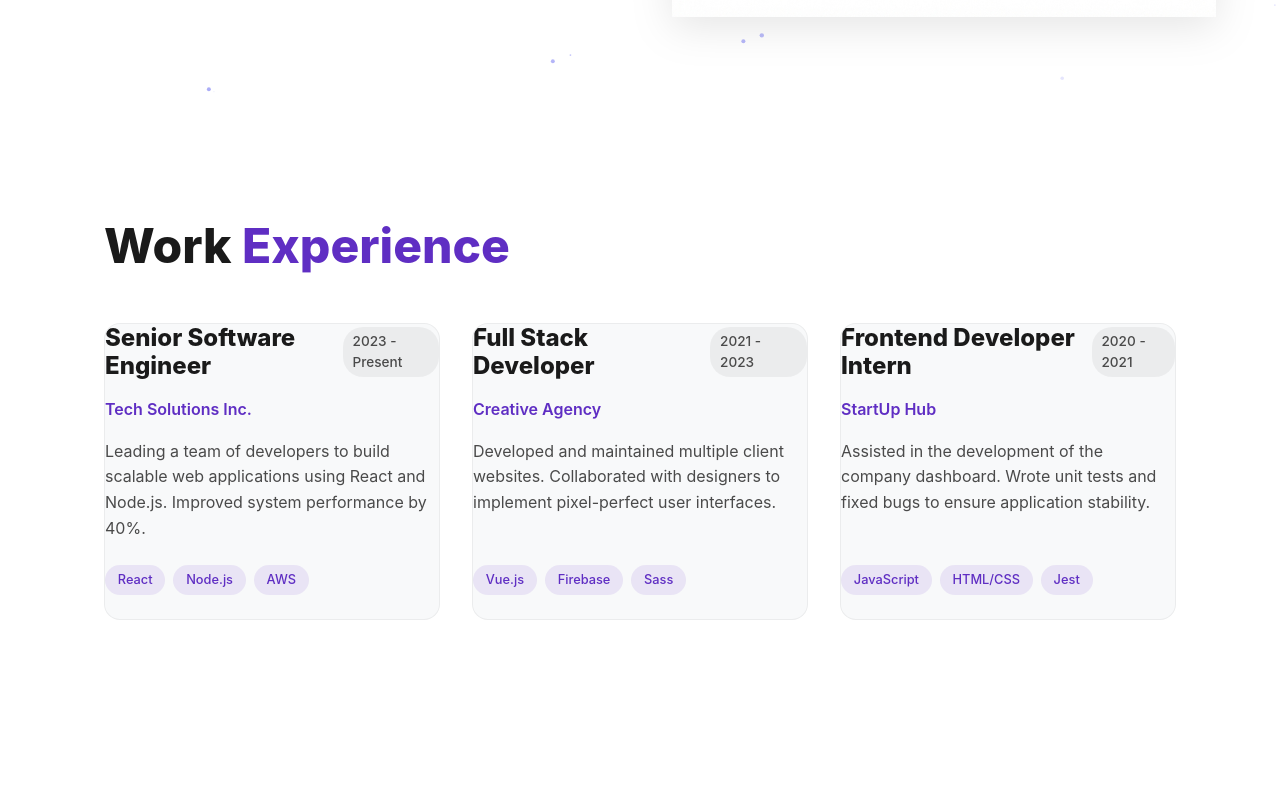
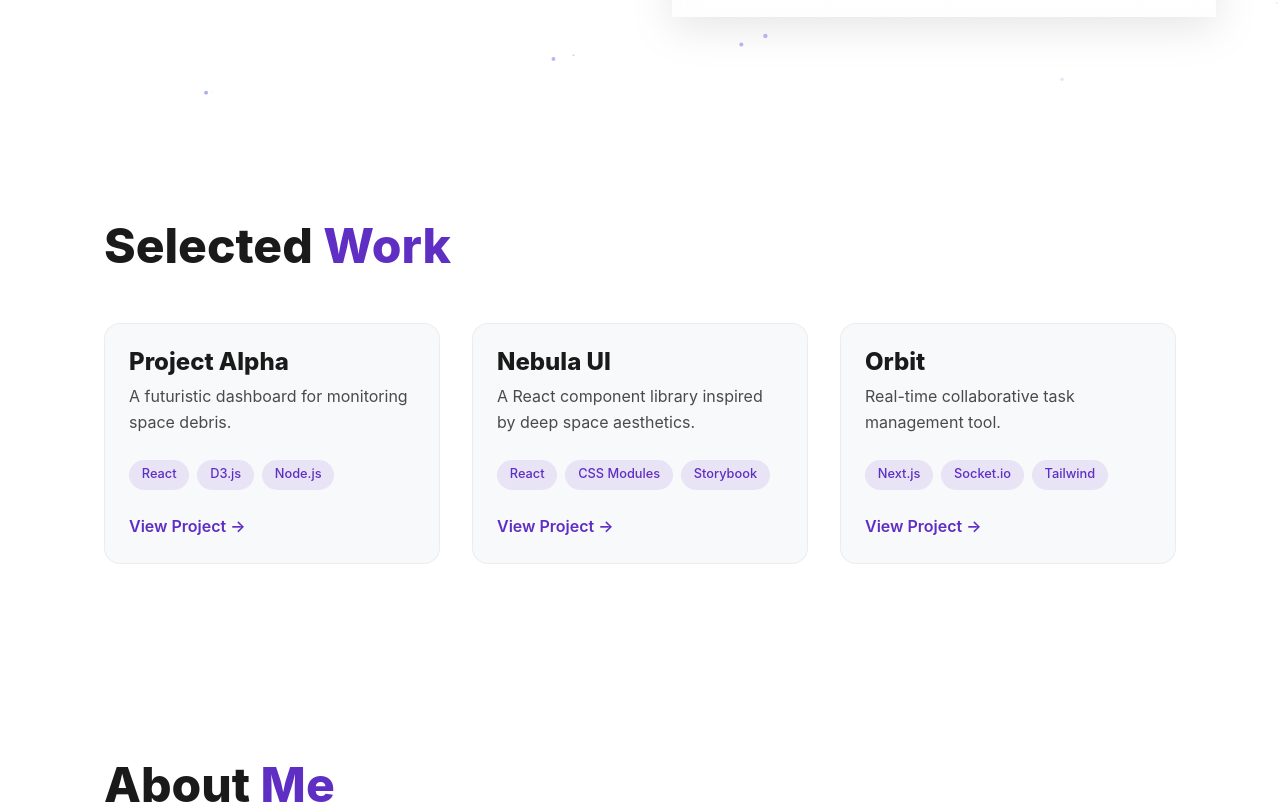
Before and after one commit to HipScout/HipScout.github.io, a React (Vite) app: page / in a window 1280 px wide. Shown: the part 679-1483 px from the top of the page. Built offline with nearby package versions, Linux system fonts and the light colour scheme.

Commit message:
Revert separate Work Experience section, keep Projects as cards

```diff
--- a/src/App.jsx
+++ b/src/App.jsx
@@ -3,7 +3,6 @@ import Navbar from './components/Navbar';
 import Hero from './components/Hero';
 import About from './components/About';
 import Projects from './components/Projects';
-import WorkExperience from './components/WorkExperience';
 import Contact from './components/Contact';
 import ParticlesBackground from './components/ParticlesBackground';
 import './index.css';
@@ -30,7 +29,6 @@ function App() {
       <Navbar theme={theme} toggleTheme={toggleTheme} />
       <main>
         <Hero />
-        <WorkExperience />
         <Projects />
         <About />
         <Contact />
--- a/src/components/Navbar.jsx
+++ b/src/components/Navbar.jsx
@@ -9,7 +9,7 @@ const Navbar = ({ theme, toggleTheme }) => {
             </div>
             <ul className="nav-links">
                 <li><a href="#skills">Skills</a></li>
-                <li><a href="#work-experience">Work Experiences</a></li>
+                <li><a href="#projects">Work Experiences</a></li>
                 <li><a href="#opensource">Open Source</a></li>
                 <li><a href="#achievements">Achievements</a></li>
                 <li><a href="#blogs">Blogs</a></li>
--- a/src/components/WorkExperience.jsx
+++ /dev/null
@@ -1,56 +0,0 @@
-
-import React from 'react';
-
-const workData = [
-    {
-        id: 1,
-        role: 'Senior Software Engineer',
-        company: 'Tech Solutions Inc.',
-        duration: '2023 - Present',
-        description: 'Leading a team of developers to build scalable web applications using React and Node.js. Improved system performance by 40%.',
-        tags: ['React', 'Node.js', 'AWS']
-    },
-    {
-        id: 2,
-        role: 'Full Stack Developer',
-        company: 'Creative Agency',
-        duration: '2021 - 2023',
-        description: 'Developed and maintained multiple client websites. Collaborated with designers to implement pixel-perfect user interfaces.',
-        tags: ['Vue.js', 'Firebase', 'Sass']
-    },
-    {
-        id: 3,
-        role: 'Frontend Developer Intern',
-        company: 'StartUp Hub',
-        duration: '2020 - 2021',
-        description: 'Assisted in the development of the company dashboard. Wrote unit tests and fixed bugs to ensure application stability.',
-        tags: ['JavaScript', 'HTML/CSS', 'Jest']
-    }
-];
-
-const WorkExperience = () => {
-    return (
-        <section id="work-experience" className="section work-section">
-            <h2 className="section-title">Work <span className="gradient-text">Experience</span></h2>
-            <div className="projects-grid"> {/* Reusing grid layout */}
-                {workData.map((job) => (
-                    <div key={job.id} className="project-card work-card"> {/* Reusing card style + specific class */}
-                        <div className="work-header">
-                            <h3 className="project-title">{job.role}</h3>
-                            <span className="work-duration">{job.duration}</span>
-                        </div>
-                        <h4 className="work-company">{job.company}</h4>
-                        <p className="project-desc">{job.description}</p>
-                        <div className="project-tags">
-                            {job.tags.map(tag => (
-                                <span key={tag} className="tag">{tag}</span>
-                            ))}
-                        </div>
-                    </div>
-                ))}
-            </div>
-        </section>
-    );
-};
-
-export default WorkExperience;
--- a/src/index.css
+++ b/src/index.css
@@ -119,19 +119,9 @@ a {
   color: var(--text-secondary);
 }
 
-/* Work Experience Tweaks */
-.work-header {
-  display: flex;
-  justify-content: space-between;
-  align-items: baseline;
-  margin-bottom: 0.5rem;
-}
 
-.work-company {
+.nav-links a:hover {
   color: var(--accent-color);
-  font-weight: 600;
-  margin-bottom: 1rem;
-  font-size: 1rem;
 }
 
 .contact-section {
@@ -158,25 +148,6 @@ a {
   margin-bottom: 2rem;
   color: var(--text-secondary);
   font-size: 1.1rem;
-}
-
-.work-duration {
-  font-size: 0.85rem;
-  color: var(--text-secondary);
-  font-weight: 500;
-  background: rgba(0, 0, 0, 0.05);
-  /* Light bg for duration badge */
-  padding: 0.2rem 0.6rem;
-  border-radius: 20px;
-}
-
-[data-theme='dark'] .work-duration {
-  background: rgba(255, 255, 255, 0.1);
-}
-
-
-.nav-links a:hover {
-  color: var(--accent-color);
 }
 
 .theme-toggle {
```
